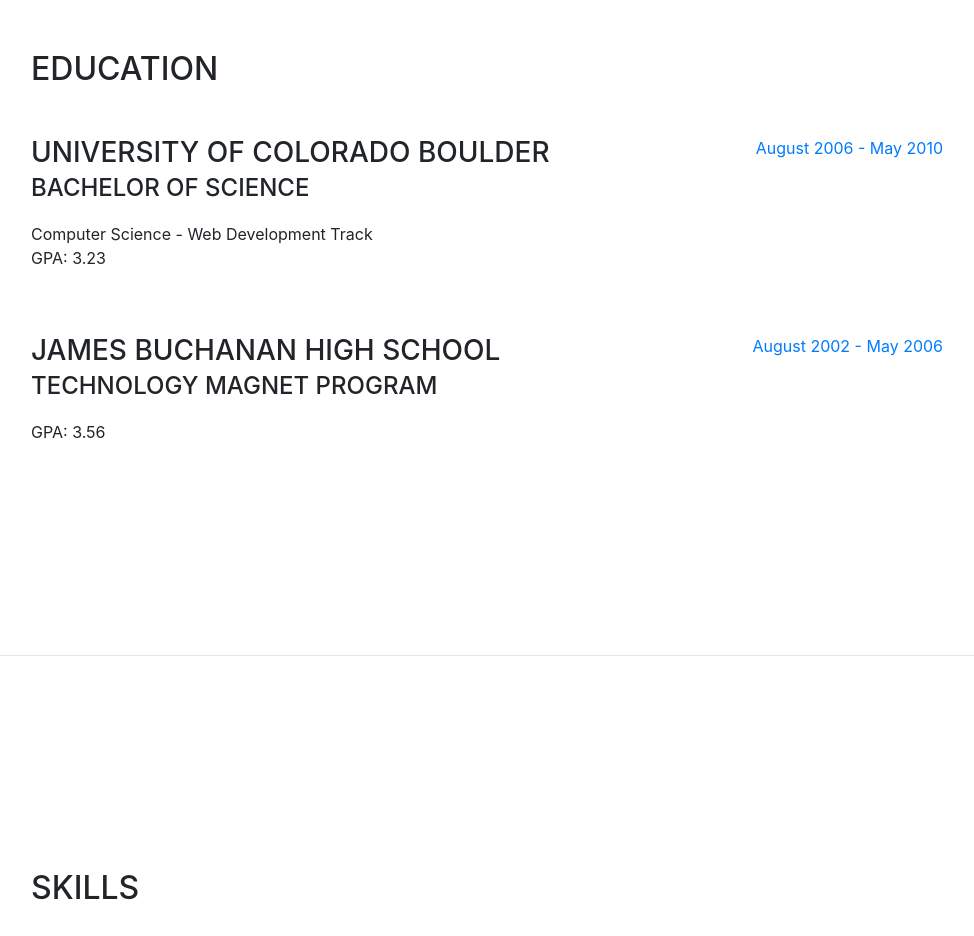
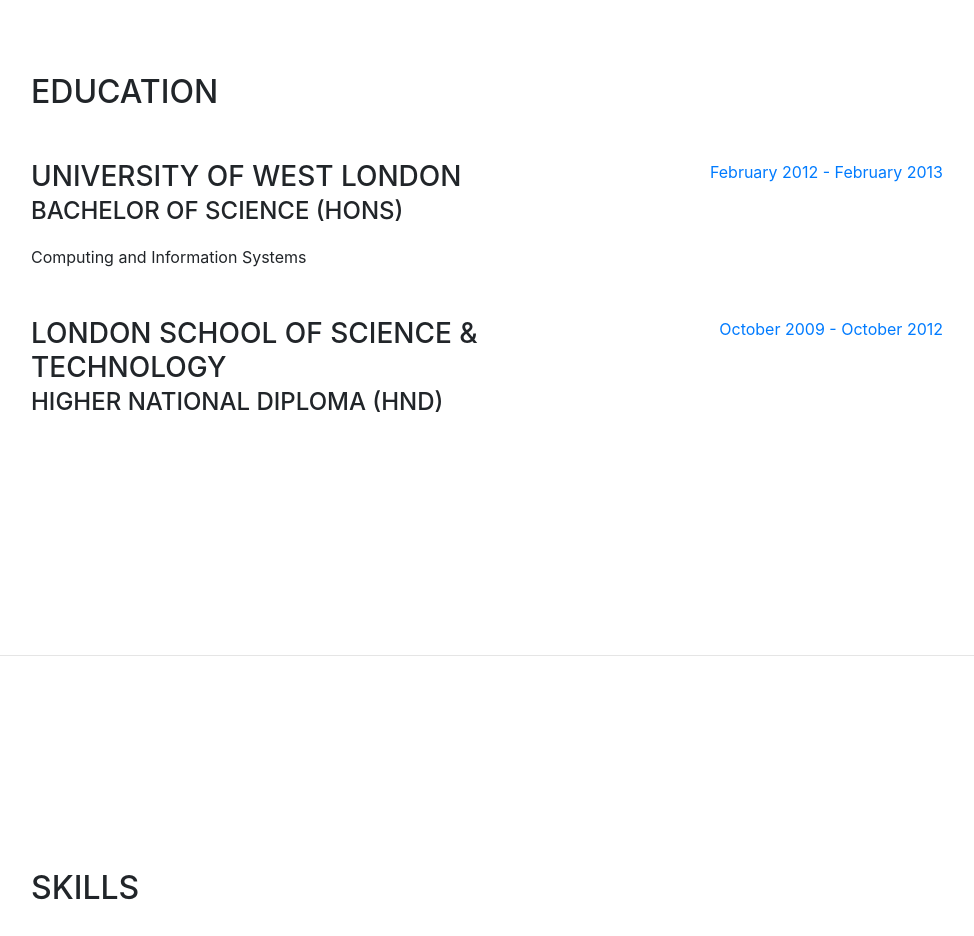
Before and after one commit to 5um17-5/portfolio, a website with bundled scripts: page index.html in a window 1280 px wide. Shown: the part 2040-2976 px from the top of the page, without its empty margins (289-1263 px from the left). Built offline with nearby package versions, Linux system fonts and the light colour scheme; a web font is replaced by a local one.

Commit message:
education modify

```diff
--- a/index.html
+++ b/index.html
@@ -149,24 +149,22 @@
 
           <div class="resume-item d-flex flex-column flex-md-row mb-5">
             <div class="resume-content mr-auto">
-              <h3 class="mb-0">University of Colorado Boulder</h3>
-              <div class="subheading mb-3">Bachelor of Science</div>
-              <div>Computer Science - Web Development Track</div>
-              <p>GPA: 3.23</p>
+              <h3 class="mb-0">University of West London</h3>
+              <div class="subheading mb-3">Bachelor of Science (Hons)</div>
+              <div>Computing and Information Systems</div>
             </div>
             <div class="resume-date text-md-right">
-              <span class="text-primary">August 2006 - May 2010</span>
+              <span class="text-primary">February 2012 - February 2013</span>
             </div>
           </div>
 
           <div class="resume-item d-flex flex-column flex-md-row">
             <div class="resume-content mr-auto">
-              <h3 class="mb-0">James Buchanan High School</h3>
-              <div class="subheading mb-3">Technology Magnet Program</div>
-              <p>GPA: 3.56</p>
+              <h3 class="mb-0">London School of Science & Technology</h3>
+              <div class="subheading mb-3">Higher National Diploma (HND)</div>
             </div>
             <div class="resume-date text-md-right">
-              <span class="text-primary">August 2002 - May 2006</span>
+              <span class="text-primary">October 2009 - October 2012</span>
             </div>
           </div>
 
```
